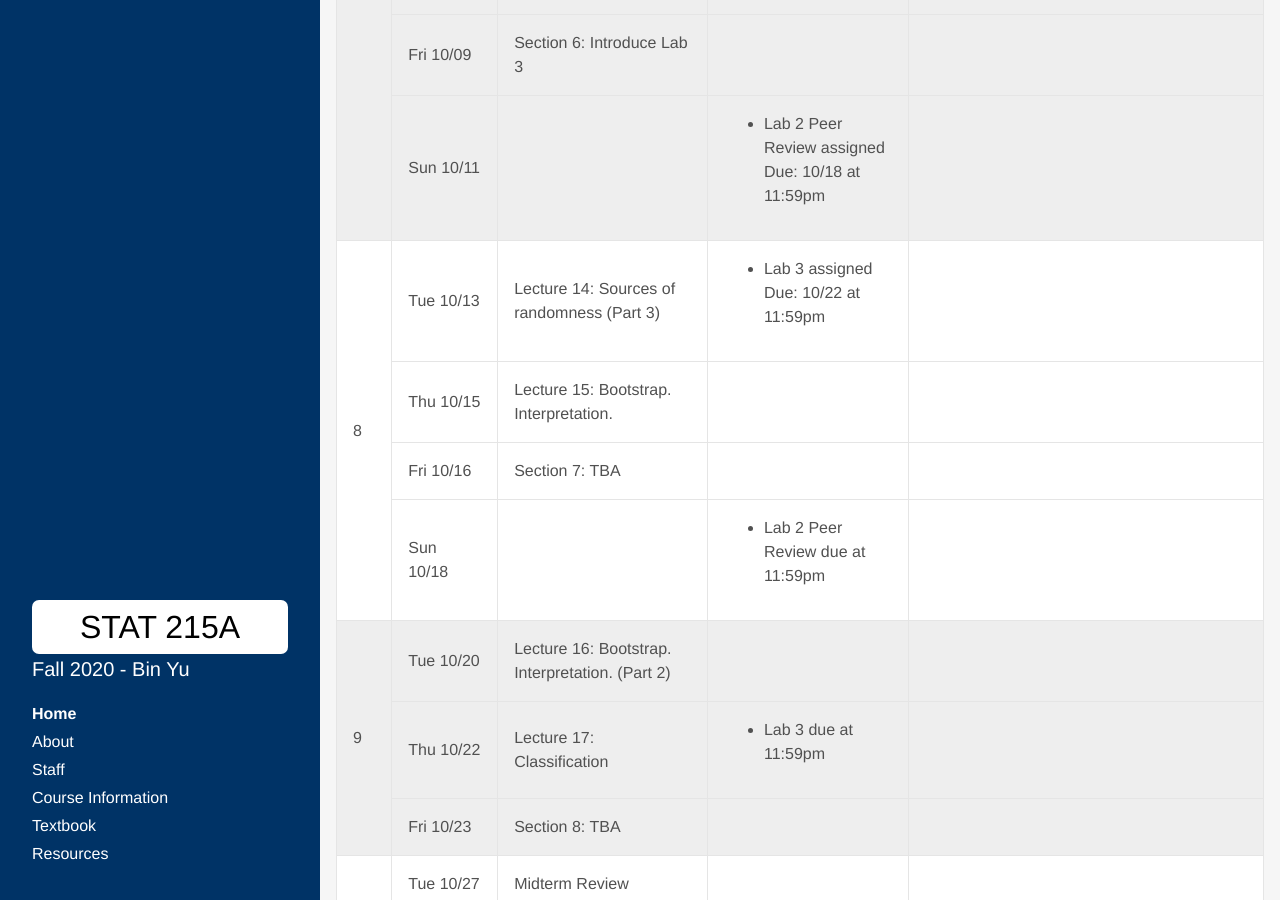
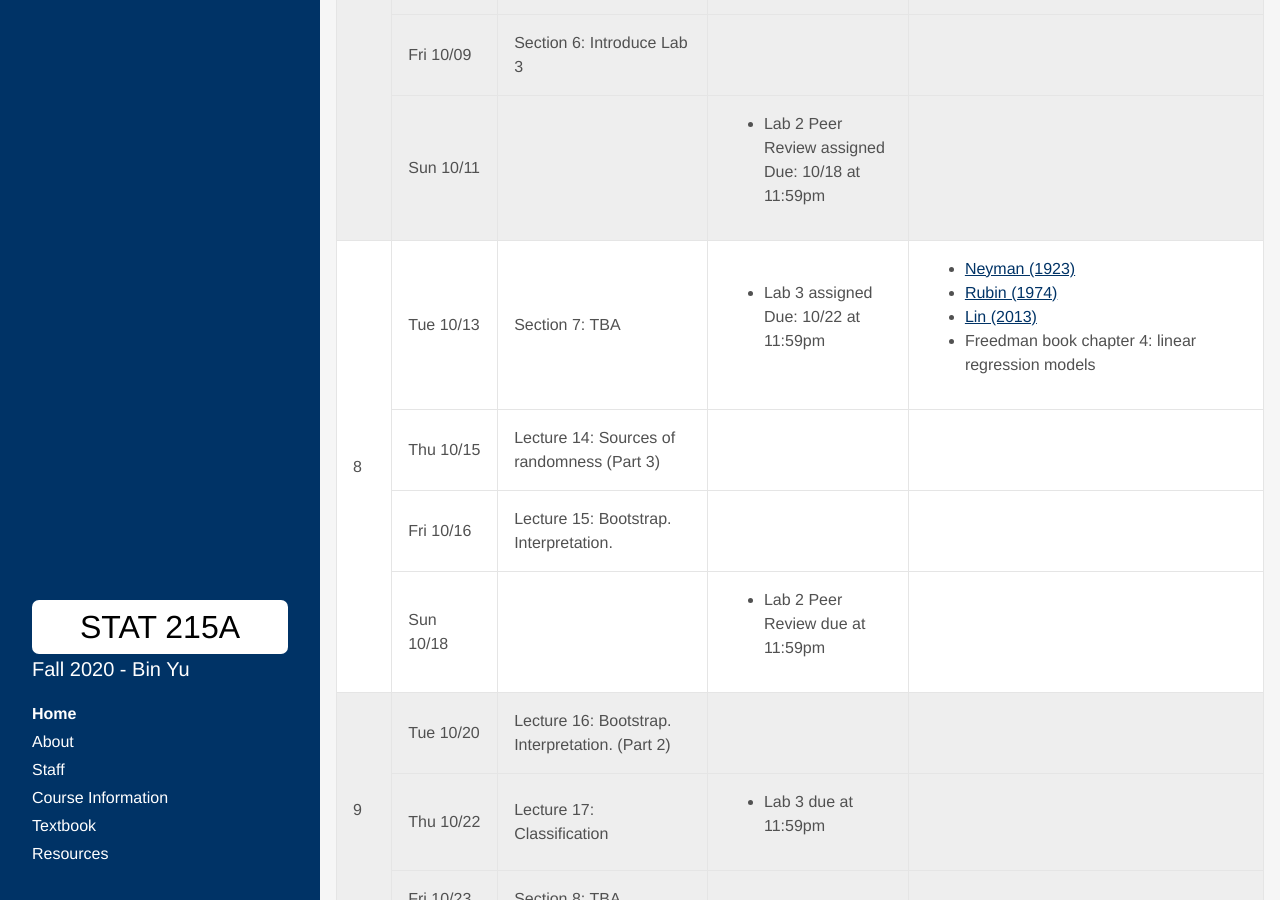
Before and after one commit to Yu-Group/stat-215a-fall-2020, a Jekyll site: the page built from index.html, in a window 1280 px wide and 900 px high, scrolled down 3188 px. Built offline with Jekyll 4.4.1, drawn with Linux system fonts in a browser that asks for light colours; some web fonts are replaced; the list of posts is cut into pages by our own code.

```diff
--- a/_data/syllabus2.yml
+++ b/_data/syllabus2.yml
@@ -161,14 +161,22 @@ weeks:
     weekName: Week 8
     basic:
     - date: Tue 10/13
-      content: "Lecture 14: Sources of randomness (Part 3)"
+      content: "Section 7: TBA"
       assignments:
         - name: Lab 3 assigned
           due: 10/22 at 11:59pm
+      readings:
+        - name: "Neyman (1923)"
+          url: "https://www.jstor.org/stable/2245382"
+        - name: "Rubin (1974)"
+          url: "http://www.fsb.muohio.edu/lij14/420_paper_Rubin74.pdf"
+        - name: "Lin (2013)"
+          url: "https://projecteuclid.org/euclid.aoas/1365527200"
+        - name: "Freedman book chapter 4: linear regression models"
     - date: Thu 10/15
+      content: "Lecture 14: Sources of randomness (Part 3)"
+    - date: Fri 10/16
       content: "Lecture 15: Bootstrap. Interpretation."
-    - date: Fri 10/16
-      content: "Section 7: TBA"
     - date: Sun 10/18
       assignments:
         - name: Lab 2 Peer Review due at 11:59pm
```
